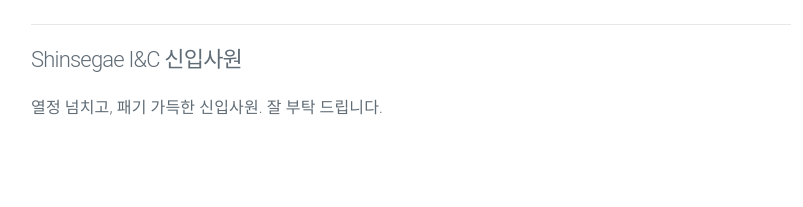
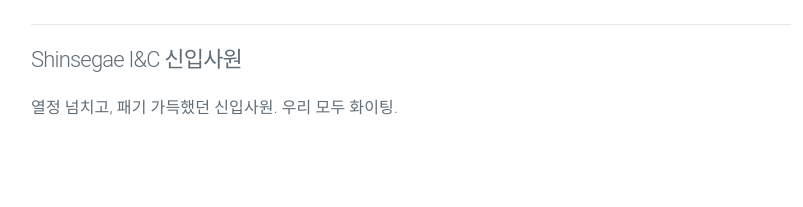
Before and after one commit to INC-6/hidden, a Jekyll site: the page built from _posts/2019-19-07-D1TF팀-권상현.markdown, in a window 1280 px wide. Shown: the part 1700-1907 px from the top of the page, without its empty margins (229-1032 px from the left). Built offline with Jekyll 4.4.1, drawn with Linux system fonts in a browser that asks for light colours.

Commit message:
Update _config.yml

```diff
--- a/_config.yml
+++ b/_config.yml
@@ -2,7 +2,7 @@
 title: Shinsegae I&C 신입사원
 email: weejinhak@gmail.com
 description: > # this means to ignore newlines until "baseurl:"
-  열정 넘치고, 패기 가득한 신입사원. 잘 부탁 드립니다.
+  열정 넘치고, 패기 가득했던 신입사원. 우리 모두 화이팅.
 baseurl: "" # the subpath of your site, e.g. /blog
 url: "http://yourdomain.com" # the base hostname & protocol for your site
 twitter_username: weejinhak
```
